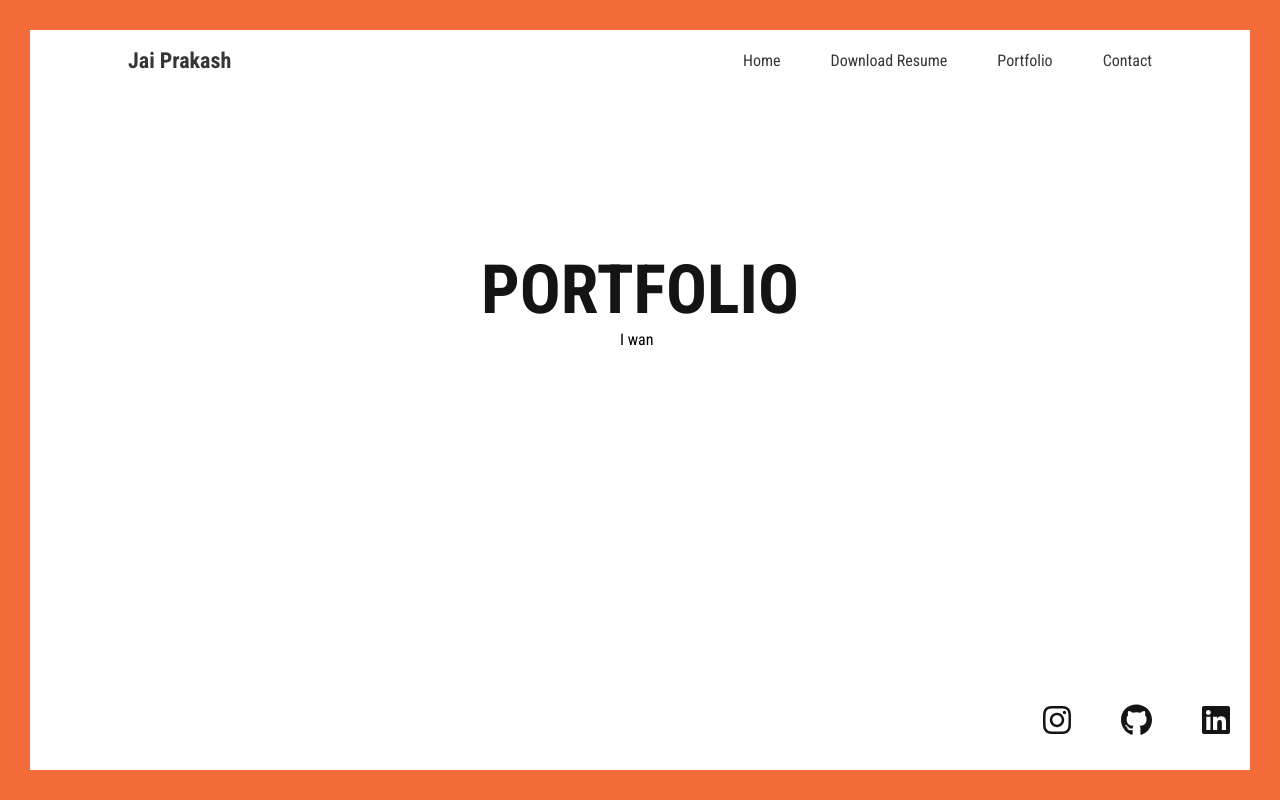
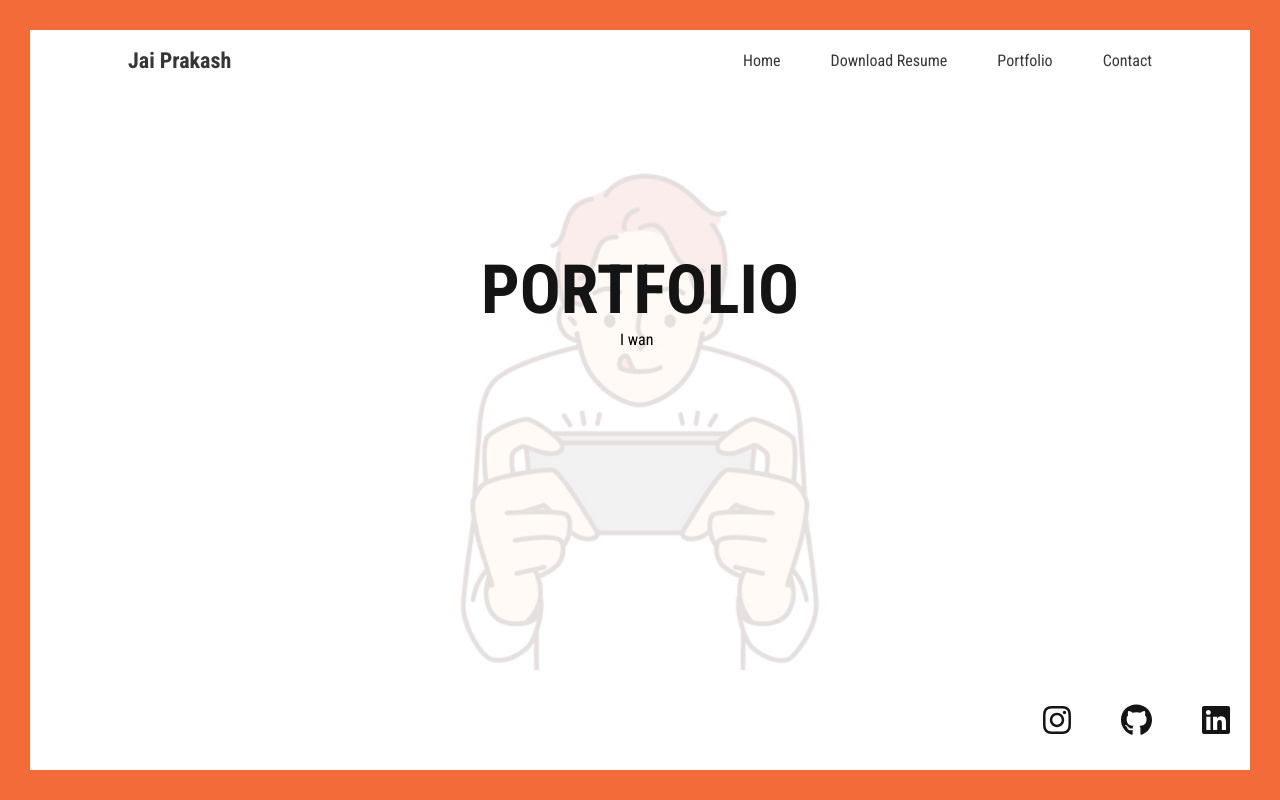
Before and after one commit to jaisharma06/portfolio-website, a React (Create React App) app: page /Portfolio in a window 1280 px wide. Built offline with nearby package versions, Linux system fonts and the light colour scheme.

Commit message:
added images for bg

```diff
--- a/src/Pages/Portfolio/Portfolio.js
+++ b/src/Pages/Portfolio/Portfolio.js
@@ -1,11 +1,13 @@
 import React from "react";
 import "./Portfolio.css";
 import IntroText from "../../Components/IntroText/IntroText";
+import backgroundImg from "../../content/boy_playing.webp";
 
 class Portfolio extends React.Component {
   render() {
     return (
       <div className="portfolio">
+        <img src={backgroundImg} className="contacts-bg" />
         <IntroText subHeading={["I want to create beautiful things."]}>
           Portfolio
         </IntroText>
```
Also changed, not shown: src/content/boy_playing.webp (added), src/content/contact_bg.png.
